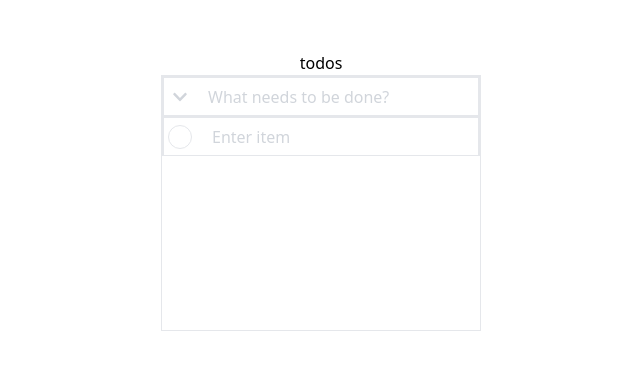
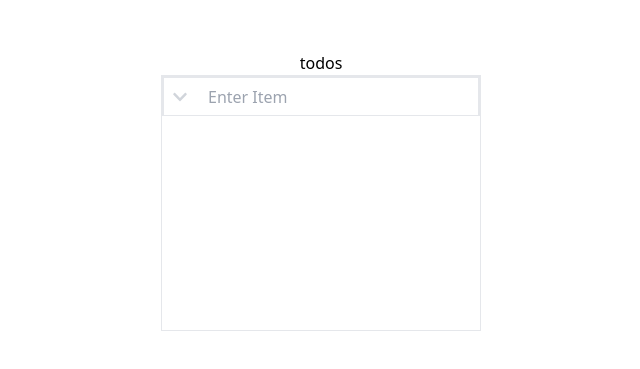
Before and after one commit to jameswu49/todo, a React (Create React App) app in the folder todo/: page / in a window 1280 px wide. Shown: the part 209-578 px from the top of the page, without its empty margins (319-959 px from the left). Built offline with nearby package versions, Linux system fonts and the light colour scheme.

Commit message:
added list

```diff
--- a/todo/src/App.jsx
+++ b/todo/src/App.jsx
@@ -1,9 +1,12 @@
 import Title from "./components/title"
-
+import ToDo from "./components/todo"
 export default function App() {
   return (
     <>
-      <Title />
+      <section className="flex-col flex h-screen justify-center items-center">
+        <Title />
+        <ToDo />
+      </section>
     </>
   )
 }
--- a/todo/src/components/form.jsx
+++ /dev/null
@@ -1,22 +0,0 @@
-import { FaChevronDown } from "react-icons/fa";
-import List from "./list";
-
-export default function Form() {
-    return (
-        <>
-            <section className="flex flex-col border w-80 h-64">
-                <Title />
-                <List />
-            </section>
-        </>
-    )
-}
-
-function Title() {
-    return (
-        <div className="w-full border-b border-2 h-10 text-gray-300 flex items-center">
-            <span className="mx-2"><FaChevronDown /></span>
-            <span className="ml-3">What needs to be done?</span>
-        </div>
-    )
-}
--- a/todo/src/components/list.jsx
+++ b/todo/src/components/list.jsx
@@ -1,21 +1,30 @@
 import { FcCheckmark } from "react-icons/fc";
 import { useState } from "react";
 
-export default function List() {
+export default function List({ value }) {
     const [checked, setChecked] = useState(false)
 
     function showCheckMark() {
         setChecked(!checked)
     }
 
+    function Input() {
+        return (
+            <ul>
+                {value.map(value => (
+                    <div className="w-full border-b border-2 h-10 text-gray-300 flex items-center">
+                        <span className={`w-6 h-6 border rounded-full mx-1 cursor-pointer flex justify-center items-center ${checked ? "bg-green-500" : ""}`} onClick={showCheckMark}>
+                            {checked && <FcCheckmark />}
+                        </span>
+                        <input className="focus:outline-none ml-4 text-black input line-through" type="text"
+                            value={value.item} />
+                    </div>
+                ))}
+            </ul>
+        )
+    }
+
     return (
-        <>
-            <div className="w-full border-b border-2 h-10 text-gray-300 flex items-center">
-                <span className={`w-6 h-6 border rounded-full mx-1 cursor-pointer flex justify-center items-center ${checked ? "bg-green-500" : ""}`} onClick={showCheckMark}>
-                    {checked && <FcCheckmark />}
-                </span>
-                <span className="ml-4">Enter item</span>
-            </div>
-        </>
+        <Input />
     )
 }
--- a/todo/src/components/title.jsx
+++ b/todo/src/components/title.jsx
@@ -1,10 +1,5 @@
-import Form from "./form"
-
 export default function Title() {
     return (
-        <section className="flex-col flex h-screen justify-center items-center">
-            <h1 className="flex justify-center items-center">todos</h1>
-            <Form />
-        </section>
+        <h1 className="flex justify-center items-center">todos</h1>
     )
 }
--- /dev/null
+++ b/todo/src/components/todo.jsx
@@ -0,0 +1,43 @@
+import { useState } from 'react';
+import { FaChevronDown } from "react-icons/fa";
+import List from './list';
+
+
+export default function ToDo() {
+    const [value, setValue] = useState([]);
+    const [input, setInput] = useState('');
+
+    let nextId = 0;
+
+    function handleKeypress(e) {
+        if (e.key === 'Enter') {
+            handleSubmit(e)
+        }
+    }
+
+    function handleSubmit(e) {
+        e.preventDefault()
+        setValue([...value, { id: nextId++, item: input, checked: false }])
+        console.log(value)
+        setInput('')
+    }
+
+    return (
+        <>
+            <section className="flex flex-col border w-80 h-64">
+                <form action="" onSubmit={handleSubmit}>
+                    <div className="w-full border-b border-2 h-10 text-gray-300 flex items-center">
+                        <span className="mx-2"><FaChevronDown /></span>
+                        <input className="ml-3 focus:outline-none text-black" type="text"
+                            placeholder="Enter Item"
+                            value={input}
+                            onChange={e => setInput(e.target.value)}
+                            onKeyPress={handleKeypress}
+                        />
+                    </div>
+                </form>
+                <List value={value} />
+            </section>
+        </>
+    );
+}
```
